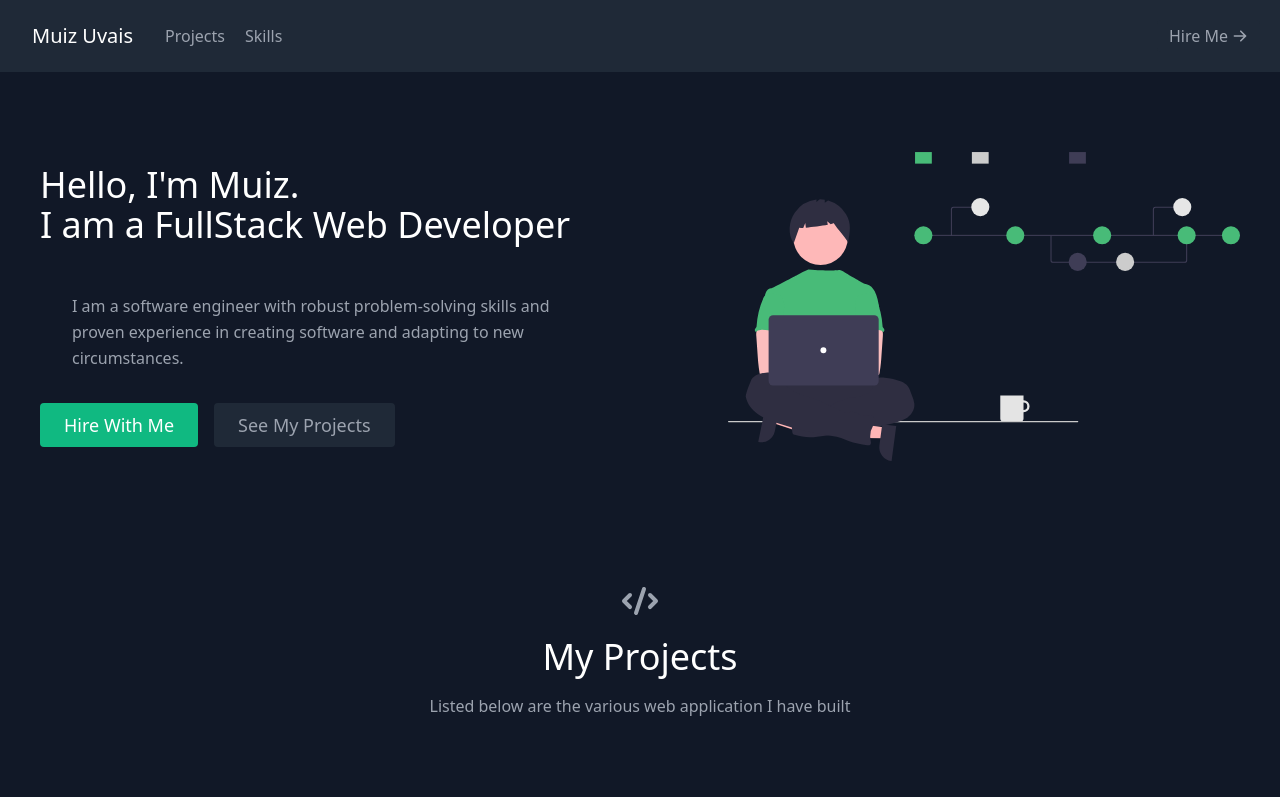
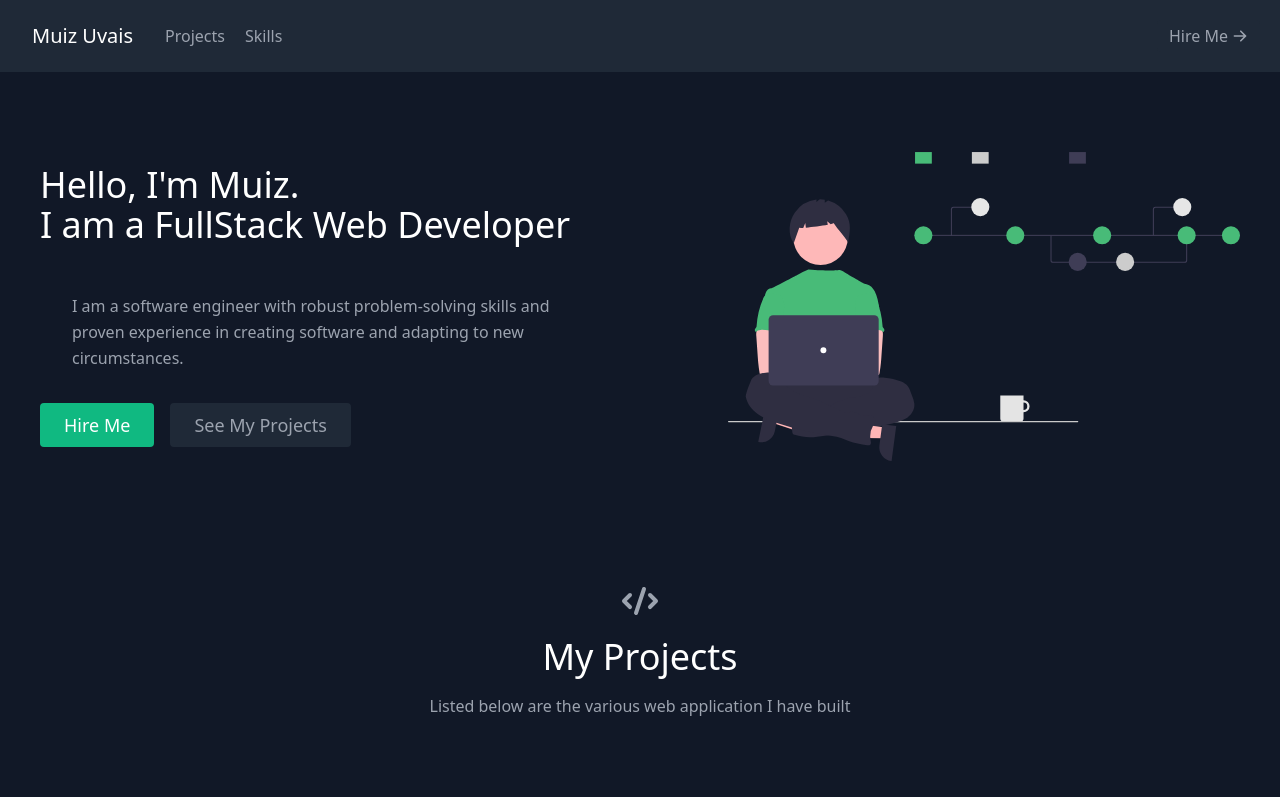
Before and after one commit to MuizU/muizu.github.io, a React (Create React App) app: page / in a window 1280 px wide. Shown: the top 797 px of the page. Built offline with nearby package versions, Linux system fonts and the light colour scheme.

Commit message:
Refactored grammatical error

```diff
--- a/src/components/About.js
+++ b/src/components/About.js
@@ -19,7 +19,7 @@ export default class About extends Component {
                 href="#contact"
                 className="inline-flex text-white bg-green-500 border-0 py-2 px-6 focus:outline-none hover:bg-green-600 rounded text-lg"
               >
-                Hire With Me
+                Hire Me
               </a>
               <a
                 href="#projects"
```
